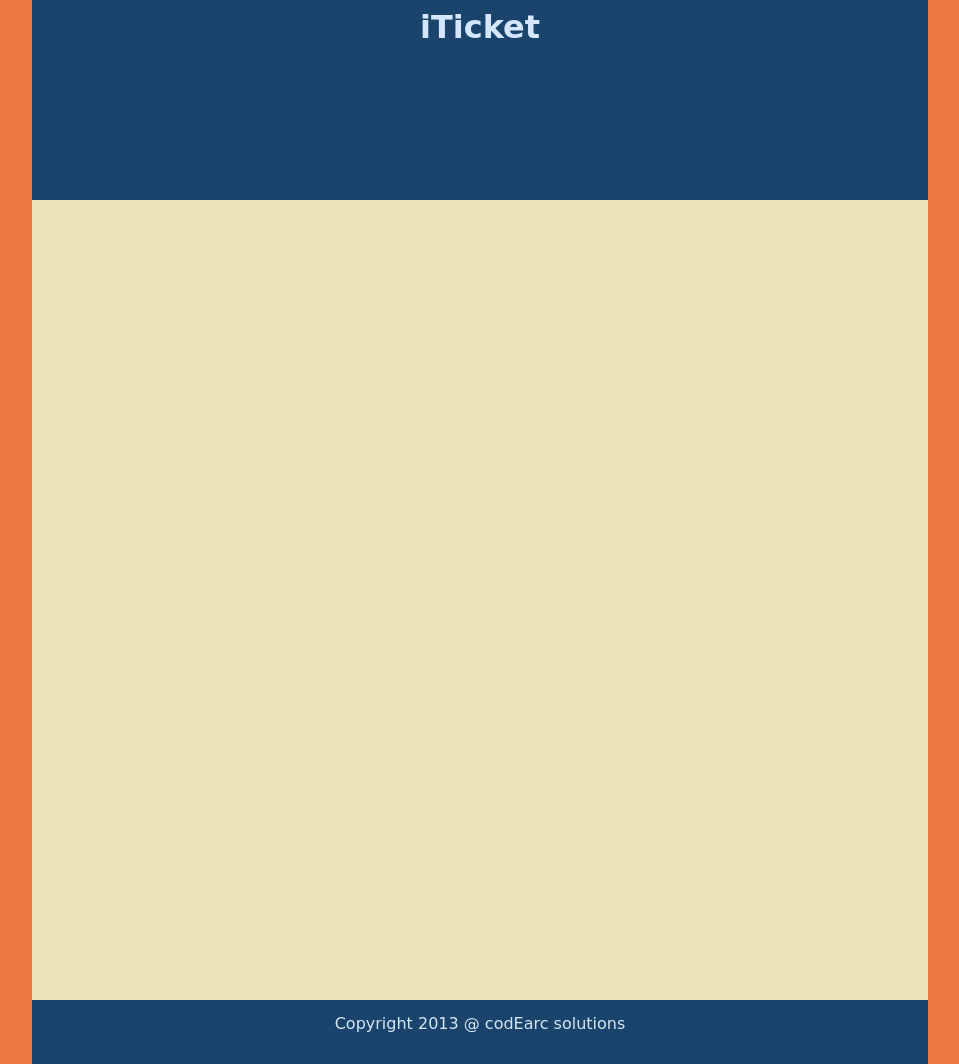
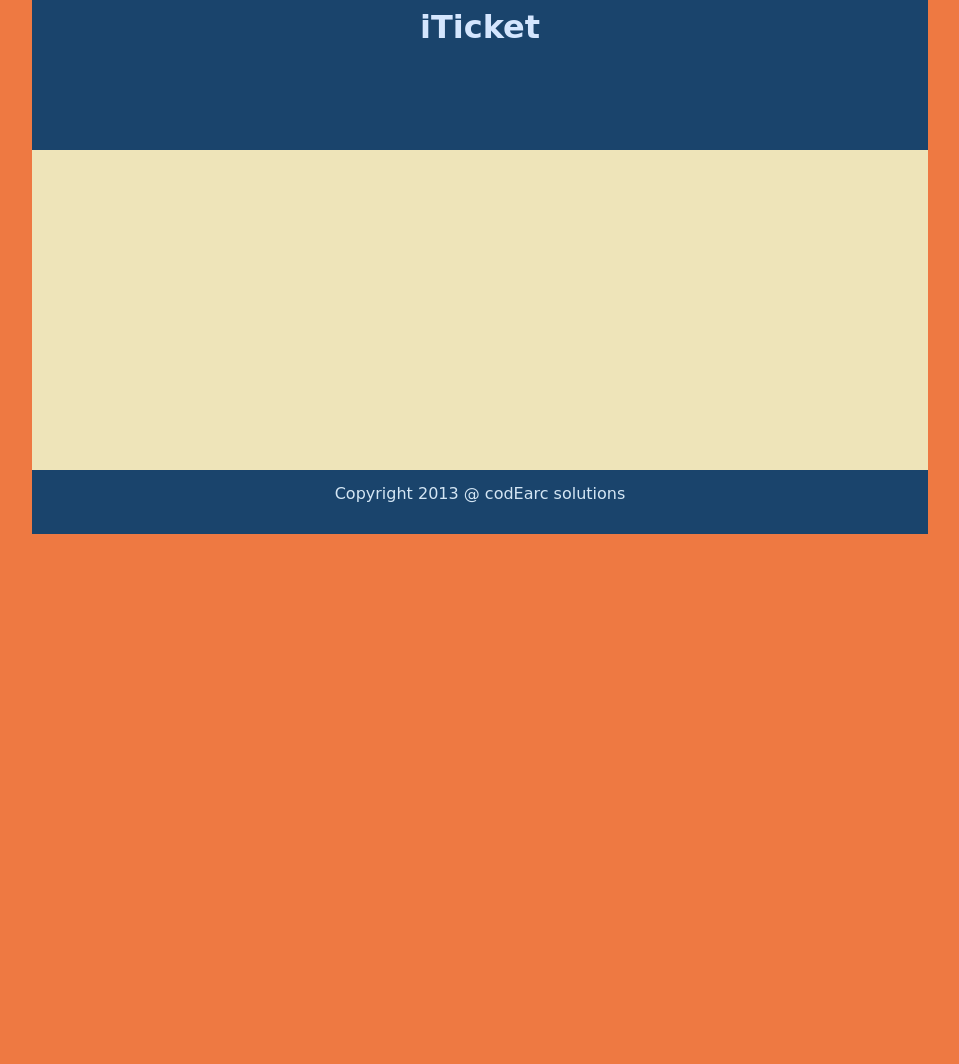
Before and after one commit to sasitha/iTicket, a CodeIgniter app: page /index.php/welcome/index in a window 1280 px wide. Shown: the whole page, without its empty margins (160-1119 px from the left). After the commit the page ends 534 px from the top, so only its background shows below. Run offline with CodeIgniter, Linux system fonts and the light colour scheme; style sheets or scripts are compiled from the project's sources.

Commit message:
change heigth of  area

```diff
--- a/stylsheets/basic.scss
+++ b/stylsheets/basic.scss
@@ -1,5 +1,5 @@
-html {height: 100%; width: 100%;}
-body {width: 70%; height: 100%; padding: 0px; margin: 0px; border: 20px;
+html {height: 100%; width: 100%}
+body {width: 70%; height: 40%; padding: 0px; margin: 0px; border: 20px;
         font-family: cursive, fantasy, monospace; background: #EE7942;
         font-size: 16px; line-height: 15px; margin-left: 15%;}
 
@@ -7,7 +7,7 @@ img  {border: none;}
 table, tr, td {border-collapse: collapse; vertical-align: top; font-size: 18px; line-height: 25px;}
 a {color: #8D0D19;}
 
-#header {height: 200px; margin: 0px; margin-top: 0px; padding: 0px; text-align: center; background: #1A446C; color: #D4E6FE;}
+#header {height: 150px; margin: 0px; margin-top: 0px; padding: 0px; text-align: center; background: #1A446C; color: #D4E6FE;}
 #header h1 {padding: 20px; margin: 0px;}
 #main {margin: 0px; padding: 0px; height: auto; width: 100%; background: #EEE4B9; }
 #structure {height: 100%; width: 100%;}
```
